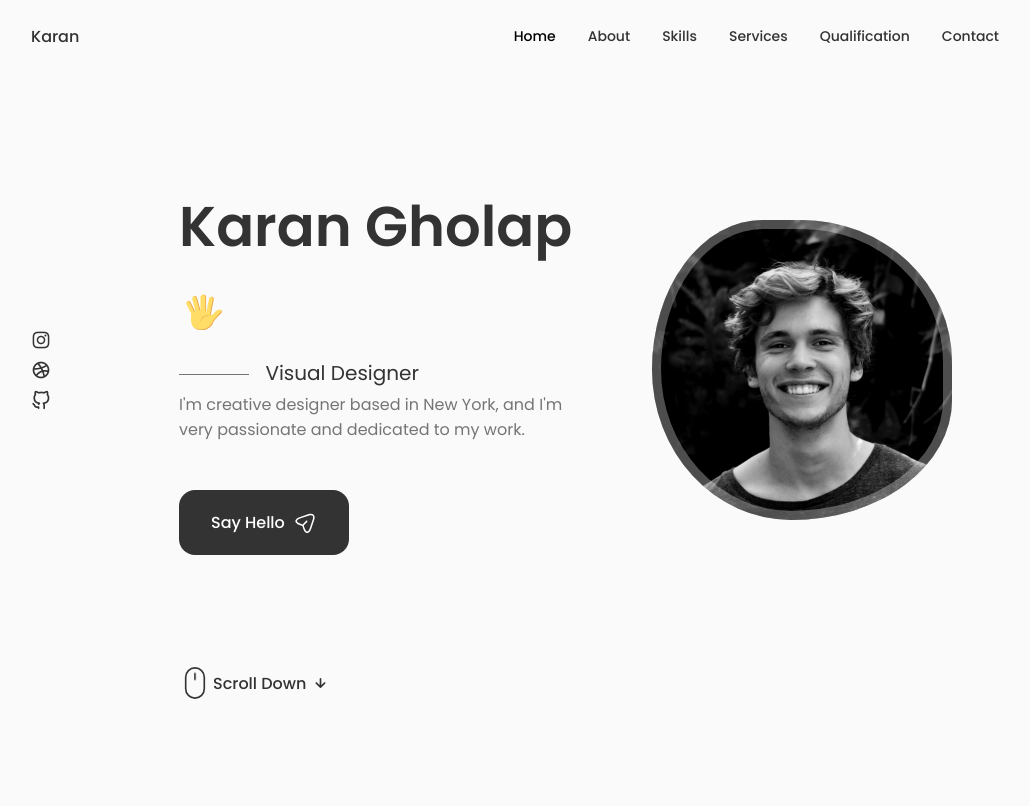
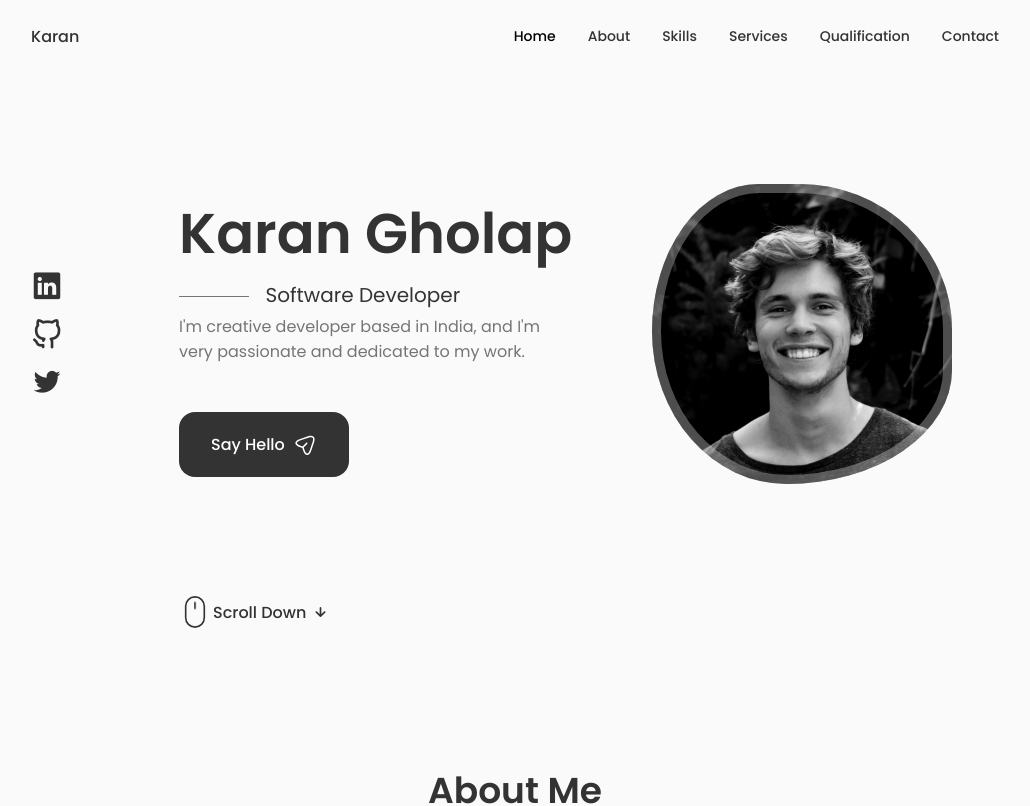
Before and after one commit to karangholap154/ReactJS-Portfolio, a React (Vite) app: page / in a window 1280 px wide. Shown: the top 806 px of the page, without its empty margins (125-1155 px from the left). Built offline with nearby package versions, Linux system fonts and the light colour scheme.

Commit message:
make changes in info

```diff
--- a/src/components/Footer/Footer.jsx
+++ b/src/components/Footer/Footer.jsx
@@ -5,7 +5,7 @@ export const Footer = () => {
   return (
     <footer className='footer'>
         <div className='footer__container container'>
-            <h1 className='footer__title'>Karan</h1>
+            {/* <h1 className='footer__title'>Karan</h1>
 
             <ul className='footer__list'>
                 <li>
@@ -31,9 +31,9 @@ export const Footer = () => {
                 <a href='https://twitter.com/' className='footer__social-link' target='_blank'>
                     <i class='bx bxl-twitter'></i>
                 </a>
-            </div>
+            </div> */}
             <span className='footer__copy'>
-                Copyright &#169; 2025 Karan Gholap
+                Made with ❤️ by Karan Gholap
             </span>
         </div>
     </footer>
--- a/src/components/Footer/footer.css
+++ b/src/components/Footer/footer.css
@@ -3,8 +3,12 @@
     border-top: 1px solid rgba(0, 0, 0, 0.1);
 }
 
+/* .footer__container {
+    padding: 2rem 0 6rem;
+} */
+
 .footer__container {
-    padding: 2rem 0 6rem;
+    padding: 1rem;
 }
 
 .footer__title,
@@ -49,7 +53,7 @@
 
 .footer__copy {
     display: block;
-    margin-top: 4.5rem;
+    /* margin-top: 4.5rem; */
     color: var(--title-color);
     text-align: center;
     font-size: var(--smaller-font-size);
--- a/src/components/contact/Contact.jsx
+++ b/src/components/contact/Contact.jsx
@@ -14,7 +14,7 @@ export const Contact = () => {
         })
         e.target.reset()
     };
-  return (
+    return (
     <section className='contact section' id='contact'>
         <h2 className='section__title'>Get In Touch</h2>
         <span className='section__subtitle'>Contact Me</span>
@@ -27,32 +27,65 @@ export const Contact = () => {
                     <div className='contact__card'>
                         <i className="bx bx-mail-send contact__card-icon"></i>
                         <h5 className='contact__card-title'>Email</h5>
-                        <span className='contact__card-data'>user@gmail.com</span>
+                        <span className='contact__card-data'>karangholap.work@gmail.com</span>
 
-                        <a href="mailto:examplemail@gmail.com.com" className='contact__button'>
-                            Write Me
+                        <a href="mailto:karangholap.work@gmail.com" className='contact__button' target='_blank'>
+                            Mail Me
                             <i className='bx bx-right-arrow-alt contact__button-icon'></i>
                         </a>
                     </div>
 
                     <div className='contact__card'>
-                        <i className="bx bxl-whatsapp contact__card-icon"></i>
-                        <h5 className='contact__card-title'>WhatsApp</h5>
-                        <span className='contact__card-data'>+91 9998887776</span>
+                        <i className="bx bxl-linkedin contact__card-icon"></i>
+                        <h5 className='contact__card-title'>LinkedIn</h5>
+                        <span className='contact__card-data'>in/karangholap</span>
 
-                        <a href="https://api.whatsapp.com/send?phone=62214408789&text=Hello, more information!" className='contact__button'>
-                            Write Me
+                        <a href="https://www.linkedin.com/in/karangholap/" className='contact__button' target='_blank'>
+                            Connect
                             <i className='bx bx-right-arrow-alt contact__button-icon'></i>
                         </a>
                     </div>
 
                     <div className='contact__card'>
-                        <i className="bx bxl-telegram contact__card-icon"></i>
-                        <h5 className='contact__card-title'>Telegram</h5>
-                        <span className='contact__card-data'>fb_user</span>
+                        <i className="bx bxl-twitter contact__card-icon"></i>
+                        <h5 className='contact__card-title'>X(Twitter)</h5>
+                        <span className='contact__card-data'>@karangholap_</span>
 
-                        <a href="https://m.me/crypticalcoder" className='contact__button'>
-                            Write Me
+                        <a href="https://x.com/karangholap_" className='contact__button' target='_blank'>
+                            Follow
+                            <i className='bx bx-right-arrow-alt contact__button-icon'></i>
+                        </a>
+                    </div>
+
+                    <div className='contact__card'>
+                        <i className="bx bxl-github contact__card-icon"></i>
+                        <h5 className='contact__card-title'>GitHub</h5>
+                        <span className='contact__card-data'>karangholap154</span>
+
+                        <a href="https://github.com/karangholap154" className='contact__button' target='_blank'>
+                            Follow
+                            <i className='bx bx-right-arrow-alt contact__button-icon'></i>
+                        </a>
+                    </div>
+
+                    <div className='contact__card'>
+                        <i className="bx bxl-youtube contact__card-icon"></i>
+                        <h5 className='contact__card-title'>YouTube</h5>
+                        <span className='contact__card-data'>Karan Gholap</span>
+
+                        <a href="https://www.youtube.com/" className='contact__button' target='_blank'>
+                            Subscribe
+                            <i className='bx bx-right-arrow-alt contact__button-icon'></i>
+                        </a>
+                    </div>
+
+                    <div className='contact__card'>
+                        <i className="bx bxl-instagram contact__card-icon"></i>
+                        <h5 className='contact__card-title'>Instagram</h5>
+                        <span className='contact__card-data'>@karangholap</span>
+
+                        <a href="https://www.youtube.com/" className='contact__button' target='_blank'>
+                            Follow
                             <i className='bx bx-right-arrow-alt contact__button-icon'></i>
                         </a>
                     </div>
@@ -60,7 +93,7 @@ export const Contact = () => {
             </div>
 
             <div className='contact__content'>
-                <h3 className='contact__title'>Write Me Your Project</h3>
+                <h3 className='contact__title'>We’d Love to Hear From You ❤️</h3>
                 <form ref={form} onSubmit={sendEmail} className='contact__form'>
                     <div className='contact__form-div'>
                         <label className='contact__form-tag' for='name'>Name</label>
@@ -71,8 +104,8 @@ export const Contact = () => {
                         <input className='contact__form-input' type='email' name='email' id='email' placeholder='Enter Your Email' required/>
                     </div>
                     <div className='contact__form-div contact__form-area'>
-                        <label className='contact__form-tag' for='project'>Project</label>
-                        <textarea className='contact__form-input' name='project' id='project' cols="30" rows="10" placeholder='Write Your Project' required/>
+                        <label className='contact__form-tag' for='project'>Message</label>
+                        <textarea className='contact__form-input' name='project' id='project' cols="30" rows="10" placeholder='Leave us a message...' required/>
                     </div>
                     <button href='#contact' className='button button--flex'>
                         Send Message
@@ -98,5 +131,5 @@ export const Contact = () => {
             </div>
         </div>
     </section>
-  )
+    )
 }
--- a/src/components/contact/contact.css
+++ b/src/components/contact/contact.css
@@ -15,7 +15,9 @@
 .contact__info {
     display: grid;
     row-gap: 1rem;
-    grid-template-columns: 300px;
+    /* grid-template-columns: 300px; */
+    grid-template-columns: repeat(2, 1fr);
+    column-gap: 1rem;
 }
 
 .contact__card {
@@ -39,6 +41,7 @@
 
 .contact__card-title {
     font-weight: var(--font-medium);
+    color: var(--title-color);
 }
 
 .contact__card-data {
--- a/src/components/header/Header.jsx
+++ b/src/components/header/Header.jsx
@@ -48,7 +48,7 @@ export const Header = () => {
 
                 <li className="nav__item">
                     <a href="#qualification" onClick={() => setActiveNav("#qualification")} className={activeNav === "#qualification" ? "nav__link active-link" : "nav__link"}>
-                        <i className="uil uil-scenery nav__icon"></i> Qualification
+                        <i className="uil uil-book-open nav__icon"></i> Qualification
                     </a>
                 </li>
 
--- a/src/components/home/Data.jsx
+++ b/src/components/home/Data.jsx
@@ -3,60 +3,9 @@ import React from 'react'
 export const Data = () => {
   return (
     <div className='home__data'>
-        <h1 className='home__title'>
-            Karan Gholap
-            <svg
-                  width="36"
-                  height="36"
-                  viewBox="0 0 48 48"
-                  fill="none"
-                  xmlns="http://www.w3.org/2000/svg"
-                  class="home__hand"
-                >
-                  <path
-                    d="M25.4995 32.0305L31.3495 33.1555L36.1495 8.48051C36.4495 6.83051 35.3995 5.18051 33.8245 4.88051C32.1745 4.58051 30.5995 5.70551 30.2995 7.35551L25.4995 32.0305Z"
-                    fill="#FFDD67"
-                  ></path>
-                  <path
-                    d="M33.8996 4.88018C33.6746 4.80518 33.5246 4.80518 33.2996 4.80518C34.6496 5.33018 35.3996 6.75518 35.0996 8.25518L30.2996 32.9302L31.3496 33.1552L36.1496 8.48018C36.5246 6.75518 35.4746 5.18018 33.8996 4.88018Z"
-                    fill="#EBA352"
-                  ></path>
-                  <path
-                    d="M19.4995 32.7802H26.5495V5.55518C26.5495 3.53018 24.9745 1.80518 23.0245 1.80518C21.1495 1.80518 19.4995 3.45518 19.4995 5.55518V32.7802Z"
-                    fill="#FFDD67"
-                  ></path>
-                  <path
-                    d="M23.0995 1.80518C22.9495 1.80518 22.7245 1.80518 22.5745 1.88018C24.2995 2.18018 25.5745 3.68018 25.5745 5.55518V32.8552H26.6245V5.55518C26.6245 3.45518 25.0495 1.80518 23.0995 1.80518Z"
-                    fill="#EBA352"
-                  ></path>
-                  <path
-                    d="M15.7495 32.7054L21.7495 31.1304L15.2245 6.30541C14.7745 4.58041 13.0495 3.53041 11.3995 3.90541C9.74948 4.35541 8.77448 6.08041 9.22448 7.80541L15.7495 32.7054Z"
-                    fill="#FFDD67"
-                  ></path>
-                  <path
-                    d="M11.3995 3.90541L10.9495 4.13041C12.4495 4.05541 13.7995 5.03041 14.2495 6.60541L20.7745 31.4304L21.8245 31.1304L15.2245 6.30541C14.7745 4.58041 13.0495 3.53041 11.3995 3.90541Z"
-                    fill="#EBA352"
-                  ></path>
-                  <path
-                    d="M2.99937 10.355C1.57437 11.03 1.12437 12.83 1.87437 14.33L11.7744 34.055L16.7994 31.505L6.89937 11.78C6.14937 10.28 4.42437 9.68 2.99937 10.355Z"
-                    fill="#FFDD67"
-                  ></path>
-                  <path
-                    d="M2.99956 10.355C2.84956 10.43 2.69956 10.505 2.54956 10.655C3.82456 10.28 5.24956 10.955 5.92456 12.305L15.8246 32.03L16.7996 31.58L6.89956 11.78C6.14956 10.28 4.42456 9.68 2.99956 10.355Z"
-                    fill="#EBA352"
-                  ></path>
-                  <path
-                    d="M46.2744 22.2801C45.0744 19.9551 41.3244 20.1051 37.4994 24.3051C34.7994 27.2301 34.2744 28.2051 31.5744 28.1301V25.0551C31.5744 25.0551 25.7994 20.7801 14.3244 22.7301C14.3244 22.7301 7.79945 23.6301 7.79945 27.0801C7.79945 27.0801 6.67445 35.4051 8.99945 40.6551C12.4494 48.4551 30.1494 50.4801 35.6994 37.2051C36.8244 34.5801 39.0744 32.6301 41.0994 30.1551C43.4244 27.1551 47.5494 24.7551 46.2744 22.2801Z"
-                    fill="#FFDD67"
-                  ></path>
-                  <path
-                    d="M46.2745 22.28C46.0495 21.83 45.7495 21.53 45.3745 21.23C45.4495 21.305 45.5245 21.38 45.5245 21.53C46.7995 24.08 42.6745 26.405 40.1995 29.405C38.1745 31.88 35.9245 33.83 34.7995 36.455C29.9995 47.93 16.0495 47.93 10.1995 42.68C15.5245 48.68 30.5245 49.28 35.5495 37.205C36.6745 34.58 38.9245 32.63 40.9495 30.155C43.4245 27.155 47.5495 24.755 46.2745 22.28ZM32.3245 28.13C27.4495 26.33 18.7495 29.63 19.9495 38.405C19.9495 30.23 27.3745 28.205 31.4245 28.205C32.0245 28.13 32.3245 28.13 32.3245 28.13Z"
-                    fill="#EBA352"
-                  ></path>
-            </svg>
-        </h1>
-        <h3 className='home__subtitle'>Visual Designer</h3>
-        <p className='home__description'>I'm creative designer based in New York, and I'm very passionate and dedicated to my work.</p>
+        <h1 className='home__title'>Karan Gholap</h1>
+        <h3 className='home__subtitle'>Software Developer</h3>
+        <p className='home__description'>I'm creative developer based in India, and I'm very passionate and dedicated to my work.</p>
 
         <a href='#contact' className='button button--flex'>
             Say Hello
--- a/src/components/home/Social.jsx
+++ b/src/components/home/Social.jsx
@@ -3,16 +3,16 @@ import React from 'react'
 export const Social = () => {
   return (
     <div className='home__social'>
-        <a href='https://www.instagram.com/' className='home__social-icon' target='_blank'>
-            <i className='uil uil-instagram'></i>
+        <a href='https://www.linkedin.com/in/karangholap/' className='home__social-icon' target='_blank'>
+            <i className='uil uil-linkedin'></i>
         </a>
 
-        <a href='https://dribbble.com/' className='home__social-icon' target='_blank'>
-            <i class="uil uil-dribbble"></i>
+        <a href='https://github.com/karangholap154' className='home__social-icon' target='_blank'>
+            <i className='uil uil-github-alt'></i>
         </a>
 
-        <a href='https://github.com/' className='home__social-icon' target='_blank'>
-            <i className='uil uil-github-alt'></i>
+        <a href='https://x.com/karangholap_' className='home__social-icon' target='_blank'>
+            <i class="uil uil-twitter"></i>
         </a>
     </div>
   )
--- a/src/components/home/home.css
+++ b/src/components/home/home.css
@@ -16,7 +16,7 @@
 }
 
 .home__social-icon {
-    font-size: 1.25rem;
+    font-size: 2rem;
     color: var(--title-color);
 }
 
```
